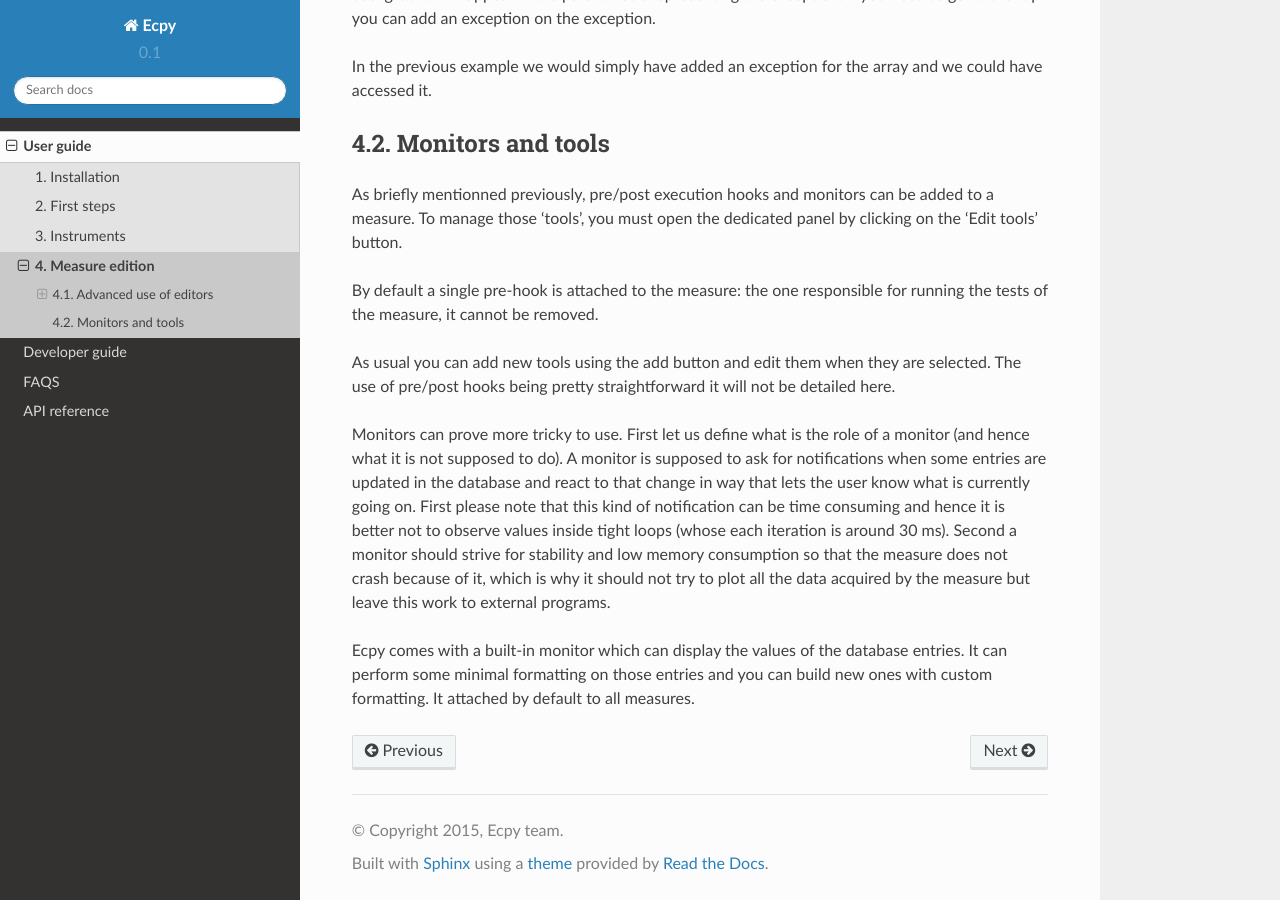
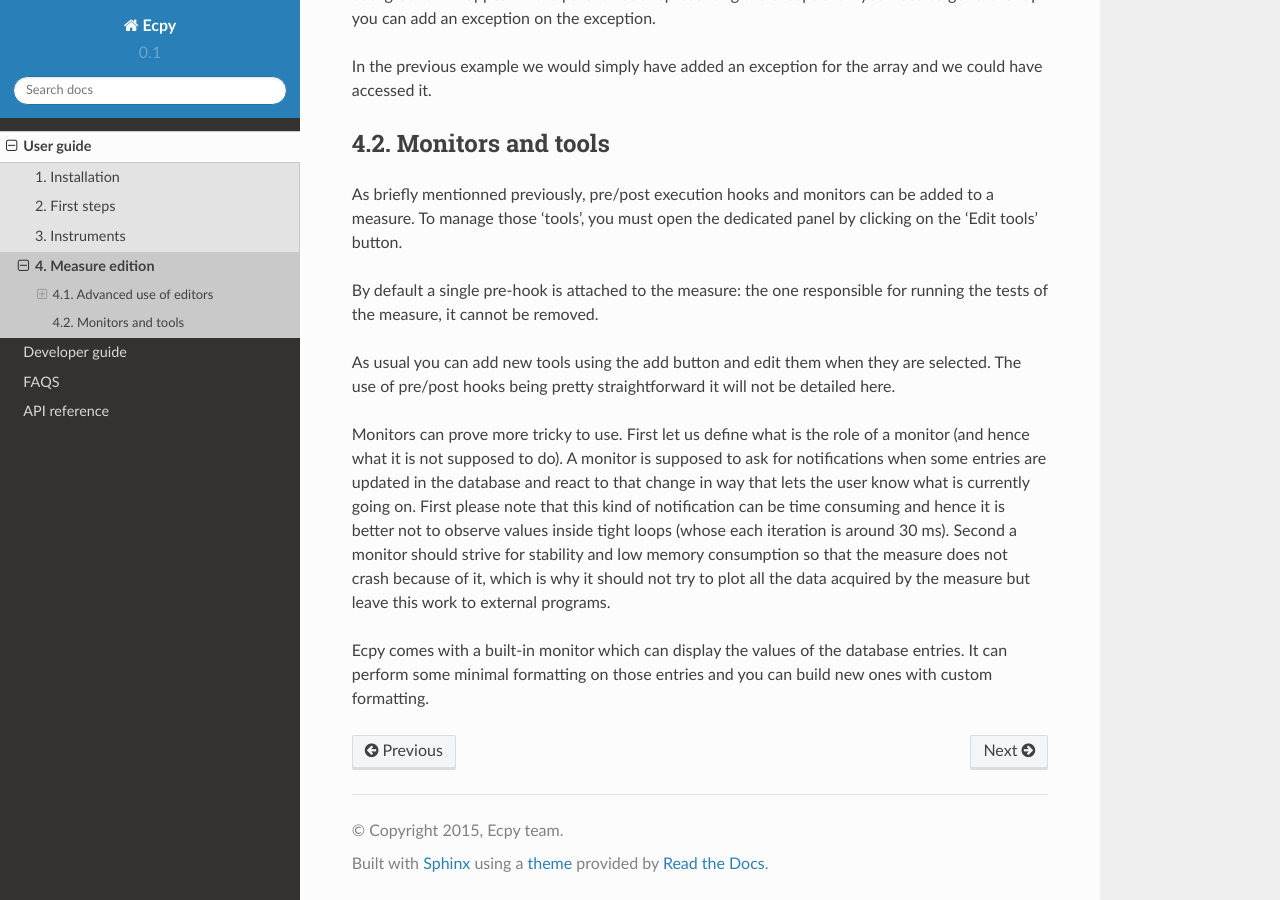
Before and after one commit to Exopy/exopy, a Sphinx documentation site: the page built from docs/source/user_guide/measure_edition.rst, in a window 1280 px wide and 900 px high, scrolled down 2371 px. Built offline with Sphinx 7.4.7 and the Read the Docs theme 2.0.0, drawn with Linux system fonts in a browser that asks for light colours.

Commit message:
typo corrections - and a few rephrasings

```diff
--- a/docs/source/user_guide/measure_edition.rst
+++ b/docs/source/user_guide/measure_edition.rst
@@ -128,10 +128,10 @@
 detailed here.
 
 Monitors can prove more tricky to use. First let us define what is the role of a
-monitor (and hence what it is not supposed to do). A monitor is supposed to ask
-for notifications when some entries are updated in the database and react to
-that change in way that lets the user know what is currently going on. First
-please note that this kind of notification can be time consuming and hence it is
+monitor (and hence what it is not supposed to do). A monitor is supposed to ask for
+notifications when some entries are updated in the database and react to that
+change in way that lets the user know what is currently going on. First please
+note that this kind of notification can be time consuming and hence it is
 better not to observe values inside tight loops (whose each iteration is around
 30 ms). Second a monitor should strive for stability and low memory consumption
 so that the measure does not crash because of it, which is why it should not
@@ -140,4 +140,4 @@
 
 Ecpy comes with a built-in monitor which can display the values of the database
 entries. It can perform some minimal formatting on those entries and you can
-build new ones with custom formatting. It attached by default to all measures.
+build new ones with custom formatting.
```
